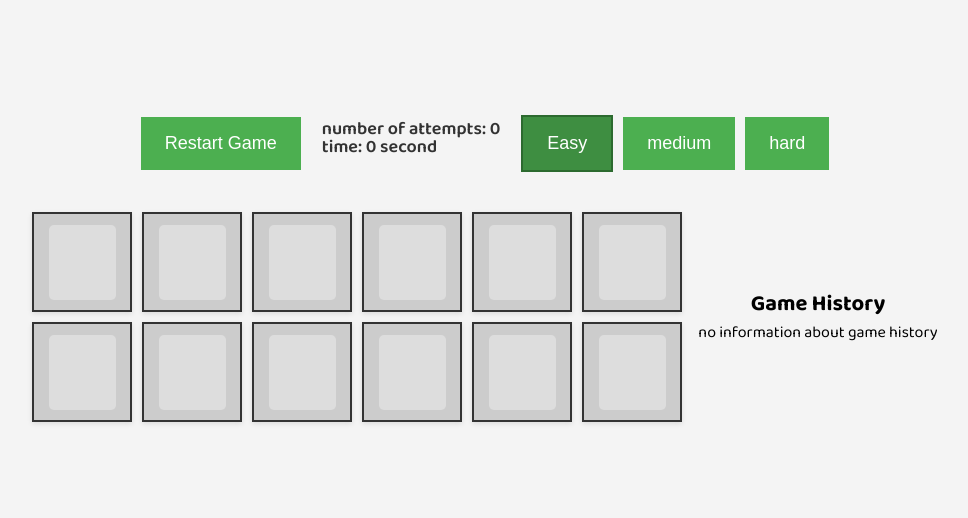
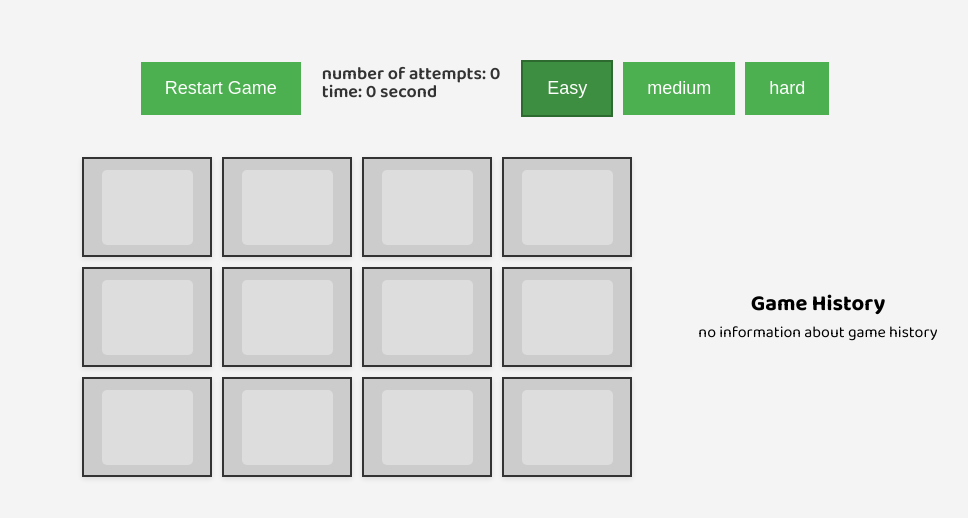
Before and after one commit to cmdspeed/Memory-Game, a React (Vite) app: page / in a window 1280 px wide. Shown: the part 134-652 px from the top of the page, without its empty margins (155-1123 px from the left). Built offline with nearby package versions, Linux system fonts and the light colour scheme.

Commit message:
update card style

```diff
--- a/src/components/styles/Card/Card.scss
+++ b/src/components/styles/Card/Card.scss
@@ -1,21 +1,35 @@
+@use "../Variables/Variables.scss" as *;
 .card {
-  width: 100px;
-  height: 100px;
-  background: #ccc;
-  border: 2px solid #333;
+  width: 3.75rem;
+  height: 3.75rem;
+  background: $bg-card-color;
+  border: 2px solid $border-card-color;
   display: flex;
   align-items: center;
   justify-content: center;
   cursor: pointer;
   transition: transform 0.3s;
   box-shadow: 0 2px 5px rgba(0, 0, 0, 0.1);
+  @media (min-width: 470px) {
+    width: 5rem;
+    height: 5rem;
+  }
+
+  @media (min-width: 768px) {
+    width: 6.25rem;
+    height: 6.25rem;
+  }
+  @media (min-width: 1024px) {
+    width: 8.125rem;
+    height: 8, 125rem;
+  }
 
   &.flipped {
-    background: white;
+    background: $text-color;
   }
 
   &.matched {
-    background: lightgreen;
+    background: $matched-color;
   }
 
   img {
@@ -24,7 +38,7 @@
   }
 
   .back {
-    background-color: #ddd;
+    background-color: $back-card-color;
     width: 80%;
     height: 80%;
     border-radius: 5px;
--- a/src/components/styles/Variables/Variables.scss
+++ b/src/components/styles/Variables/Variables.scss
@@ -3,3 +3,8 @@ $text-color: #fff;
 $hover-btn-color: #45a049;
 $active-btn-color: #3e8e41;
 $border-btn-color: #2c6a2f;
+
+$bg-card-color: #ccc;
+$border-card-color: #333;
+$matched-color: #90ee90;
+$back-card-color: #ddd;
```
